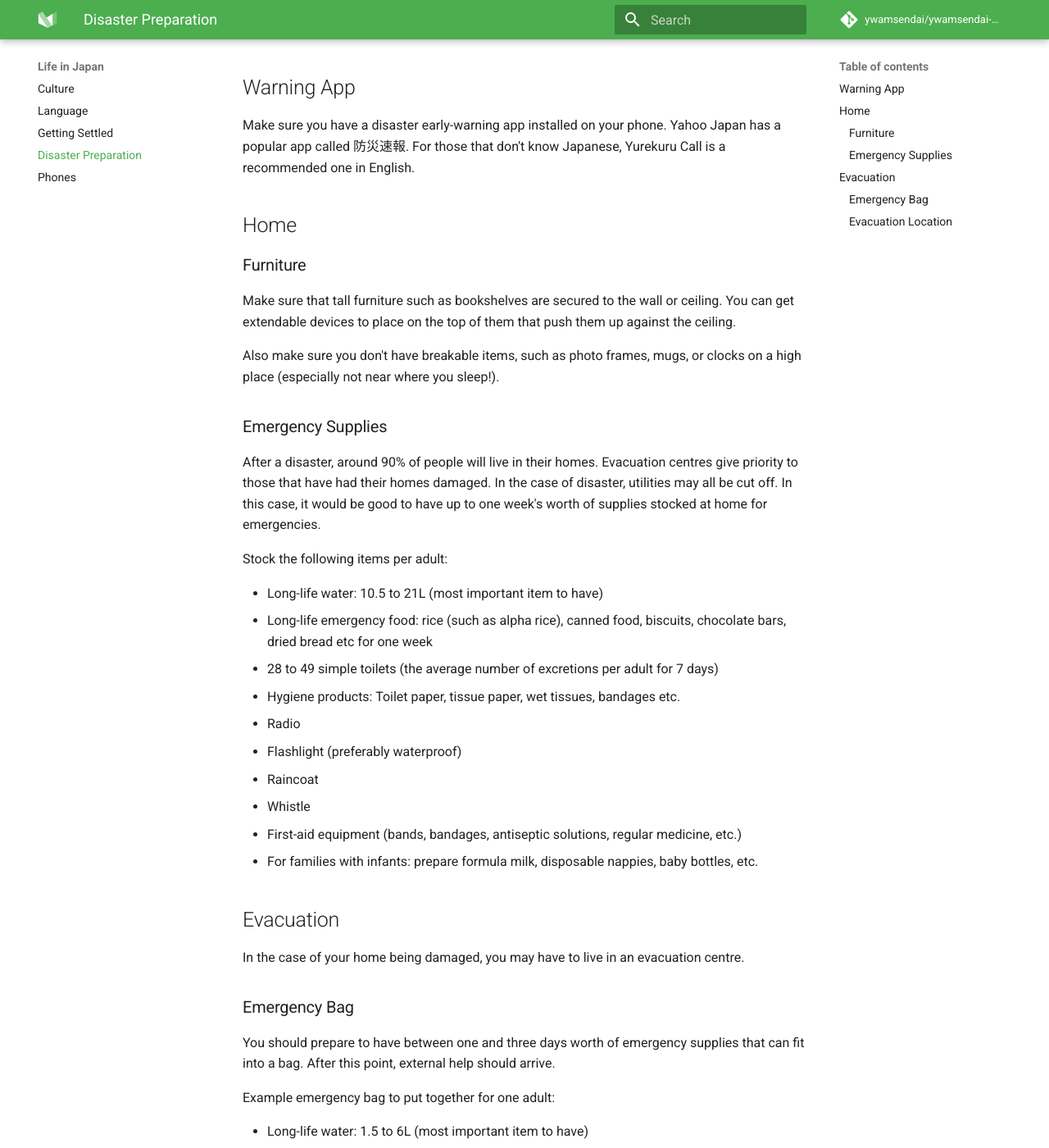
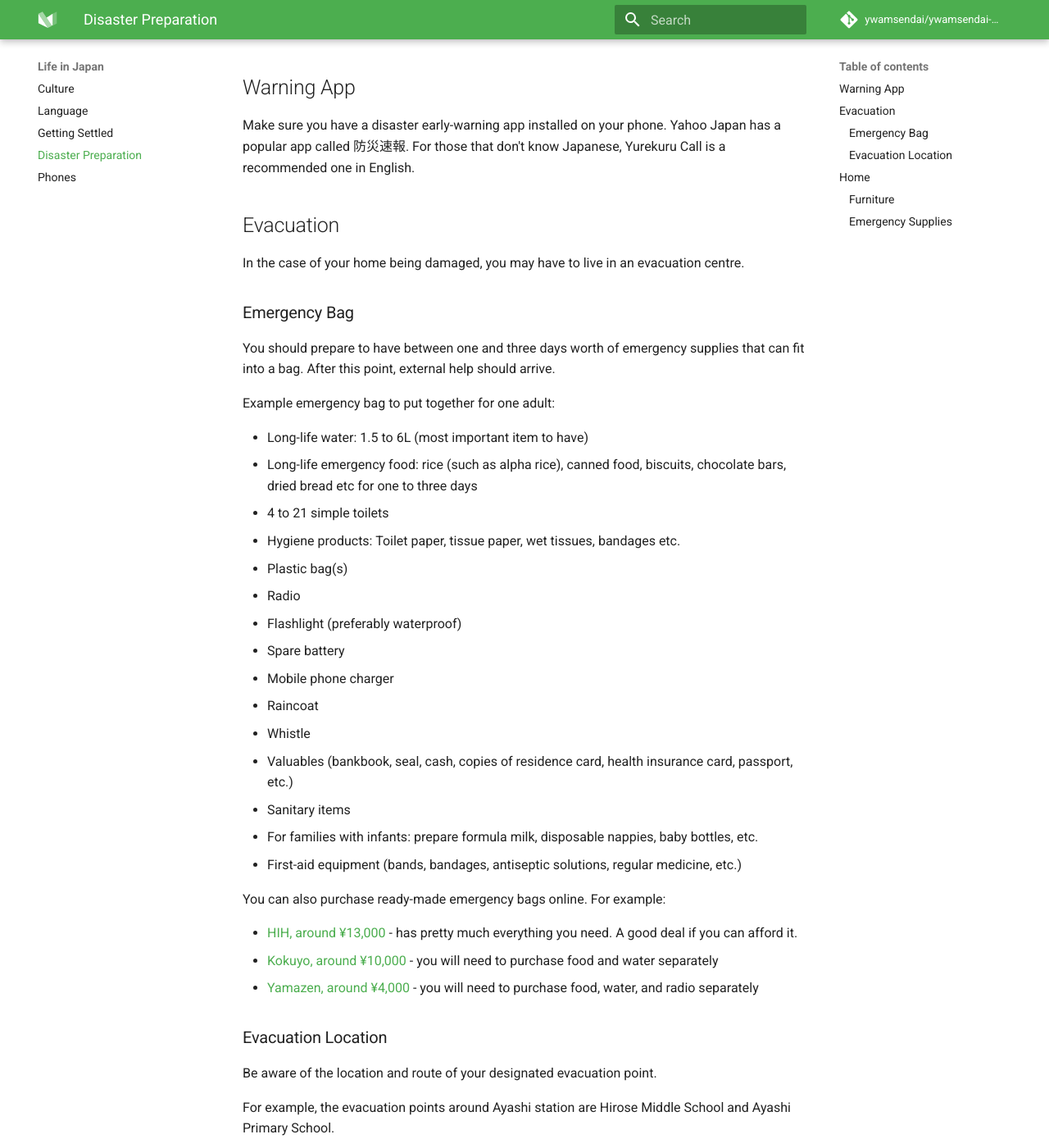
Before and after one commit to ywamsendai/ywamsendai-wiki, an MkDocs documentation site: the page built from docs/lifeinjapan/disaster.md, in a window 1280 px wide and 1400 px high, scrolled down 255 px. Shown: the whole window at 82% size. Built offline with MkDocs 1.6.1 and Material for MkDocs 9.7.7, drawn with Linux system fonts in a browser that asks for light colours; comment, search, counter and statistics services are not loaded; some of the changed text lies outside the part shown.

Commit message:
reorg to integrate emergency bag and home stock

```diff
--- a/docs/lifeinjapan/disaster.md
+++ b/docs/lifeinjapan/disaster.md
@@ -5,31 +5,6 @@
 ## Warning App
 
 Make sure you have a disaster early-warning app installed on your phone. Yahoo Japan has a popular app called 防災速報. For those that don't know Japanese, Yurekuru Call is a recommended one in English.
-
-## Home
-
-### Furniture
-
-Make sure that tall furniture such as bookshelves are secured to the wall or ceiling. You can get extendable devices to place on the top of them that push them up against the ceiling.
-
-Also make sure you don't have breakable items, such as photo frames, mugs, or clocks on a high place (especially not near where you sleep!).
-
-### Emergency Supplies
-
-After a disaster, around 90% of people will live in their homes. Evacuation centres give priority to those that have had their homes damaged. In the case of disaster, utilities may all be cut off. In this case, it would be good to have up to one week's worth of supplies stocked at home for emergencies.
-
-Stock the following items per adult:
-
-* Long-life water: 10.5 to 21L (most important item to have)
-* Long-life emergency food: rice (such as alpha rice), canned food, biscuits, chocolate bars, dried bread etc for one week
-* 28 to 49 simple toilets (the average number of excretions per adult for 7 days)
-* Hygiene products: Toilet paper, tissue paper, wet tissues, bandages etc.
-* Radio
-* Flashlight (preferably waterproof)
-* Raincoat
-* Whistle
-* First-aid equipment (bands, bandages, antiseptic solutions, regular medicine, etc.)
-* For families with infants: prepare formula milk, disposable nappies, baby bottles, etc.
 
 ## Evacuation
 
@@ -68,3 +43,23 @@
 Be aware of the location and route of your designated evacuation point.
 
 For example, the evacuation points around Ayashi station are Hirose Middle School and Ayashi Primary School.
+
+## Home
+
+### Furniture
+
+Make sure that tall furniture such as bookshelves are secured to the wall or ceiling. You can get extendable devices to place on the top of them that push them up against the ceiling.
+
+Also make sure you don't have breakable items, such as photo frames, mugs, or clocks on a high place (especially not near where you sleep!).
+
+### Emergency Supplies
+
+After a disaster, around 90% of people will live in their homes. Evacuation centres give priority to those that have had their homes damaged. In the case of disaster, utilities may all be cut off. In this case, it would be good to have up to one week's worth of supplies stocked at home for emergencies.
+
+Stock the following items (in addition to emergency bag) per adult to extend the emergency bag stock to last a whole week (extra 4 to 6 days depending on emergency bag stock):
+
+* Long-life water: extra 9 to 15L
+* Long-life emergency food: extra rice (such as alpha rice), canned food, biscuits, chocolate bars, dried bread etc
+* Extra 24 to 28 simple toilets
+* Extra hygiene products: Toilet paper, tissue paper, wet tissues, bandages etc.
+* For families with infants: prepare extra formula milk, disposable nappies, baby bottles, etc.
```
